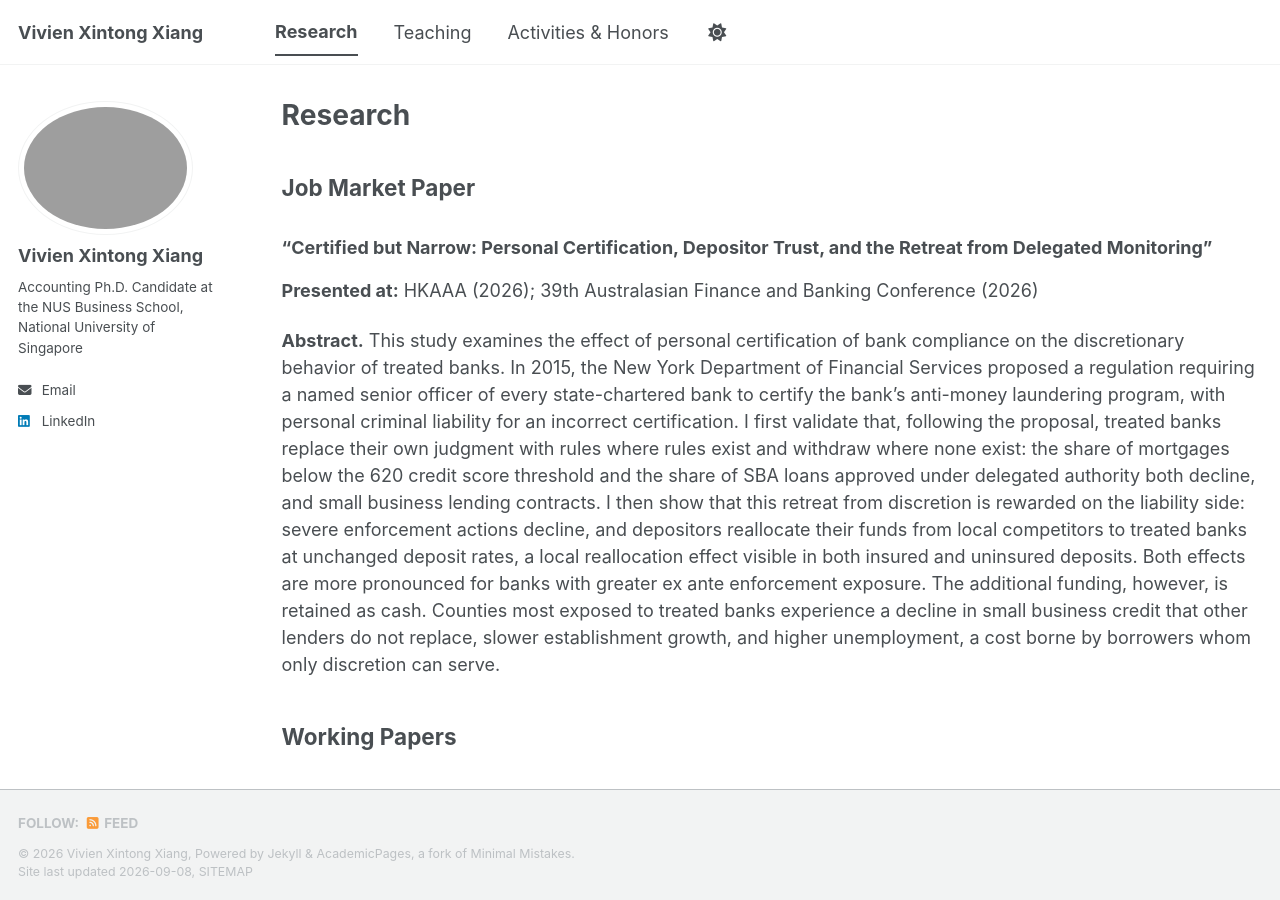
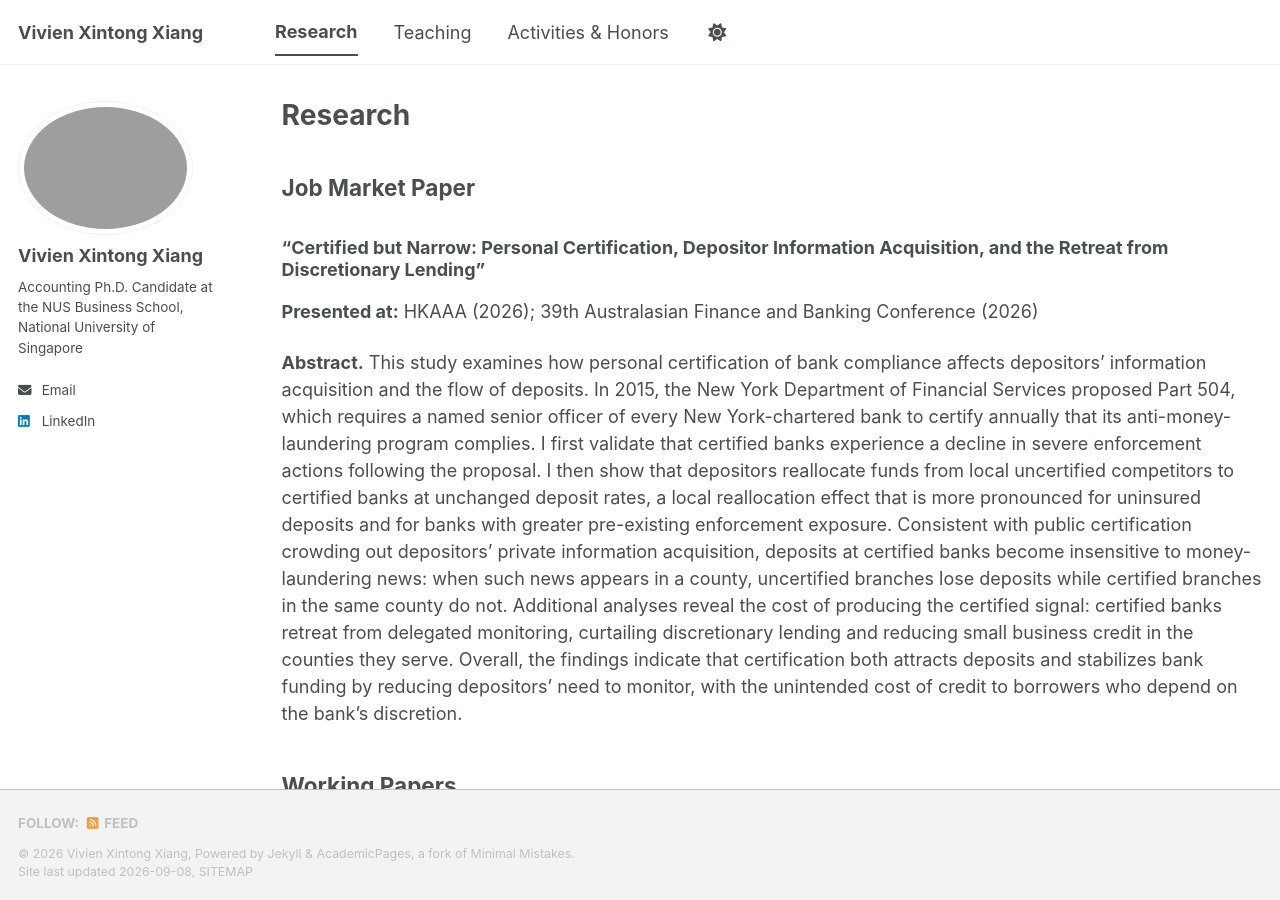
Before and after one commit to vivienxintongxiang/vivienxintongxiang.github.io, a Jekyll site: the page built from _pages/research.md, in a window 1280 px wide and 900 px high. Built offline with Jekyll 4.4.1, drawn with Linux system fonts in a browser that asks for light colours; a style sheet for code colours, icons or effects is not loaded.

Commit message:
Update research.md

```diff
--- a/_pages/research.md
+++ b/_pages/research.md
@@ -7,11 +7,11 @@ author_profile: true
 
 ## Job Market Paper
 
-### “Certified but Narrow: Personal Certification, Depositor Trust, and the Retreat from Delegated Monitoring”
+### “Certified but Narrow: Personal Certification, Depositor Information Acquisition, and the Retreat from Discretionary Lending”
 
 **Presented at:** HKAAA (2026); 39th Australasian Finance and Banking Conference (2026)
 
-**Abstract.** This study examines the effect of personal certification of bank compliance on the discretionary behavior of treated banks. In 2015, the New York Department of Financial Services proposed a regulation requiring a named senior officer of every state-chartered bank to certify the bank’s anti-money laundering program, with personal criminal liability for an incorrect certification. I first validate that, following the proposal, treated banks replace their own judgment with rules where rules exist and withdraw where none exist: the share of mortgages below the 620 credit score threshold and the share of SBA loans approved under delegated authority both decline, and small business lending contracts. I then show that this retreat from discretion is rewarded on the liability side: severe enforcement actions decline, and depositors reallocate their funds from local competitors to treated banks at unchanged deposit rates, a local reallocation effect visible in both insured and uninsured deposits. Both effects are more pronounced for banks with greater ex ante enforcement exposure. The additional funding, however, is retained as cash. Counties most exposed to treated banks experience a decline in small business credit that other lenders do not replace, slower establishment growth, and higher unemployment, a cost borne by borrowers whom only discretion can serve.
+**Abstract.** This study examines how personal certification of bank compliance affects depositors' information acquisition and the flow of deposits. In 2015, the New York Department of Financial Services proposed Part 504, which requires a named senior officer of every New York-chartered bank to certify annually that its anti-money-laundering program complies. I first validate that certified banks experience a decline in severe enforcement actions following the proposal. I then show that depositors reallocate funds from local uncertified competitors to certified banks at unchanged deposit rates, a local reallocation effect that is more pronounced for uninsured deposits and for banks with greater pre-existing enforcement exposure. Consistent with public certification crowding out depositors' private information acquisition, deposits at certified banks become insensitive to money-laundering news: when such news appears in a county, uncertified branches lose deposits while certified branches in the same county do not. Additional analyses reveal the cost of producing the certified signal: certified banks retreat from delegated monitoring, curtailing discretionary lending and reducing small business credit in the counties they serve. Overall, the findings indicate that certification both attracts deposits and stabilizes bank funding by reducing depositors' need to monitor, with the unintended cost of credit to borrowers who depend on the bank's discretion.
 
 ## Working Papers
 
```
